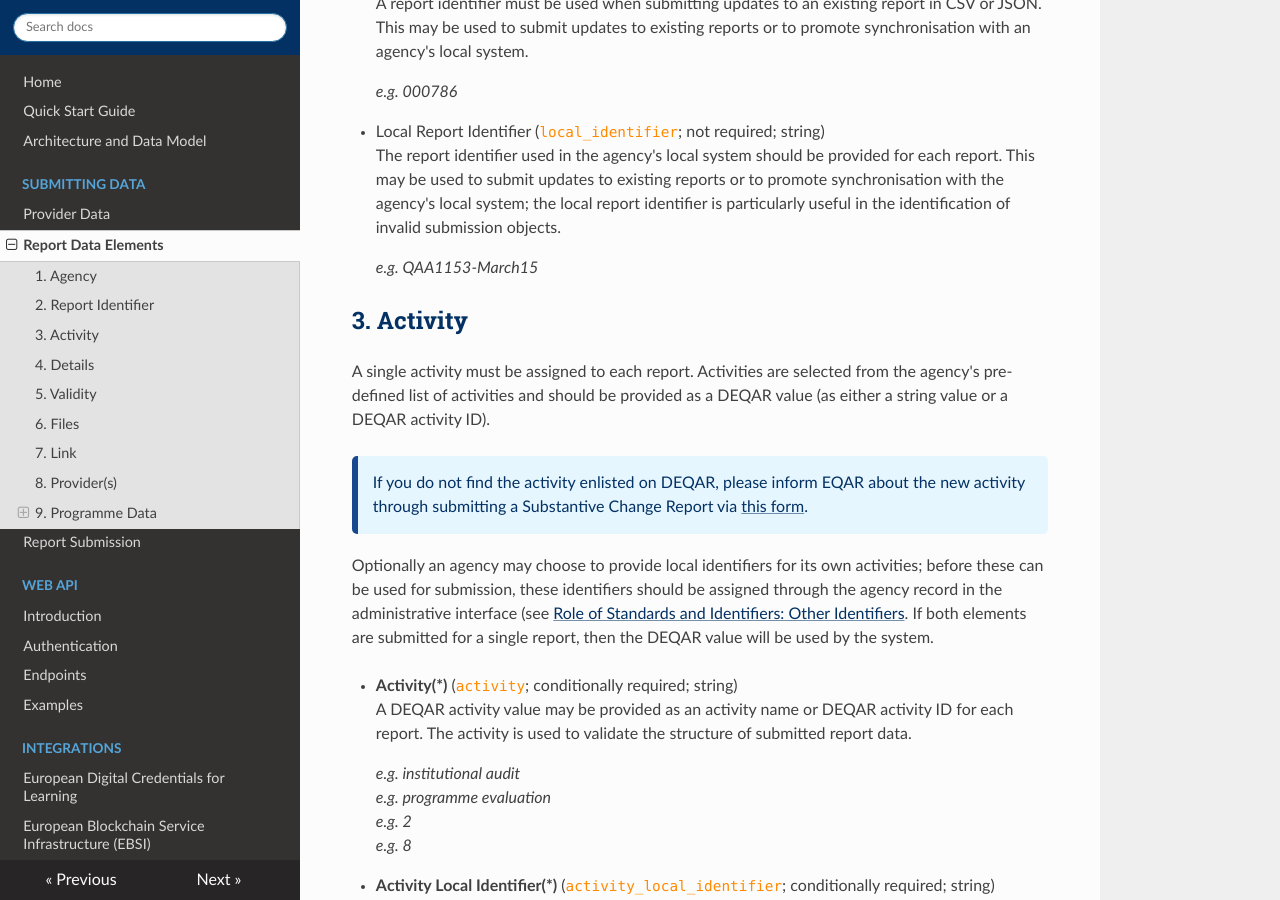
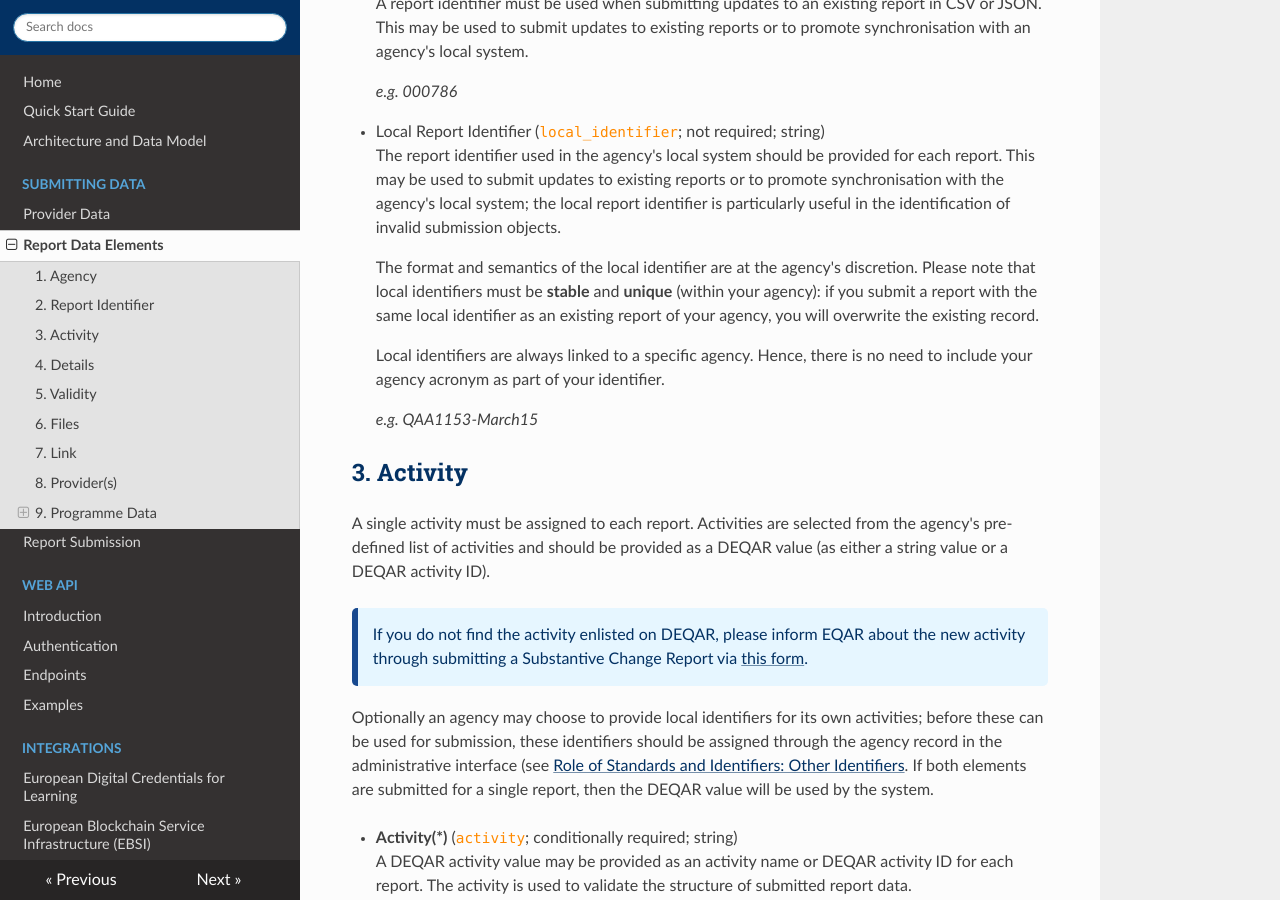
Before and after one commit to EQAR/deqar-docs, an MkDocs documentation site: the page built from docs/report_data.md, in a window 1280 px wide and 900 px high, scrolled down 2567 px. Built offline with MkDocs 1.6.1, drawn with Linux system fonts in a browser that asks for light colours; nearby versions of some CDN libraries.

Commit message:
add: logic of local identifier

```diff
--- a/docs/report_data.md
+++ b/docs/report_data.md
@@ -62,6 +62,10 @@ Each report can be identified using an agency's local identifiers or through DEQ
 
 * Local Report Identifier (<code>local_identifier</code>; not required; string)
   The report identifier used in the agency's local system should be provided for each report. This may be used to submit updates to existing reports or to promote synchronisation with the agency's local system; the local report identifier is particularly useful in the identification of invalid submission objects.
+
+    The format and semantics of the local identifier are at the agency's discretion. Please note that local identifiers must be **stable** and **unique** (within your agency): if you submit a report with the same local identifier as an existing report of your agency, you will overwrite the existing record.
+
+    Local identifiers are always linked to a specific agency. Hence, there is no need to include your agency acronym as part of your identifier.
 
     *e.g. QAA1153-March15*
 
```
